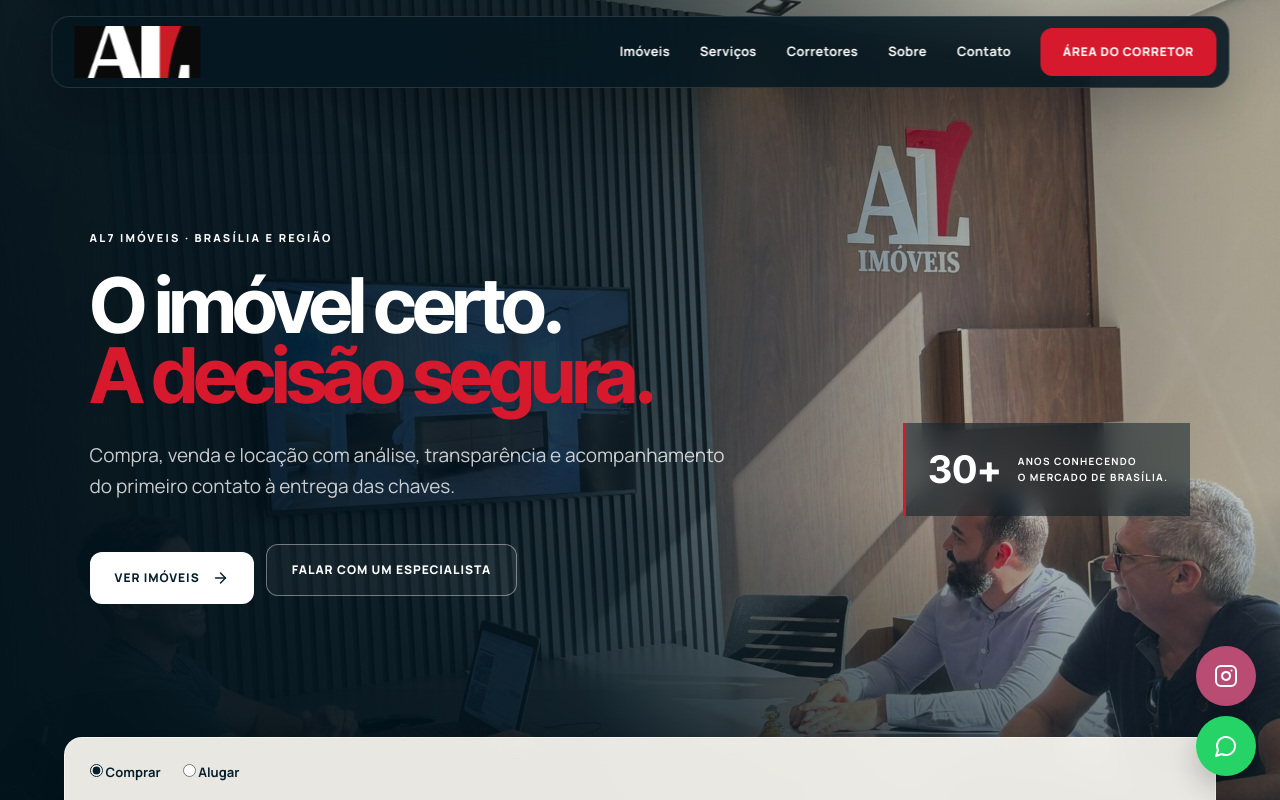
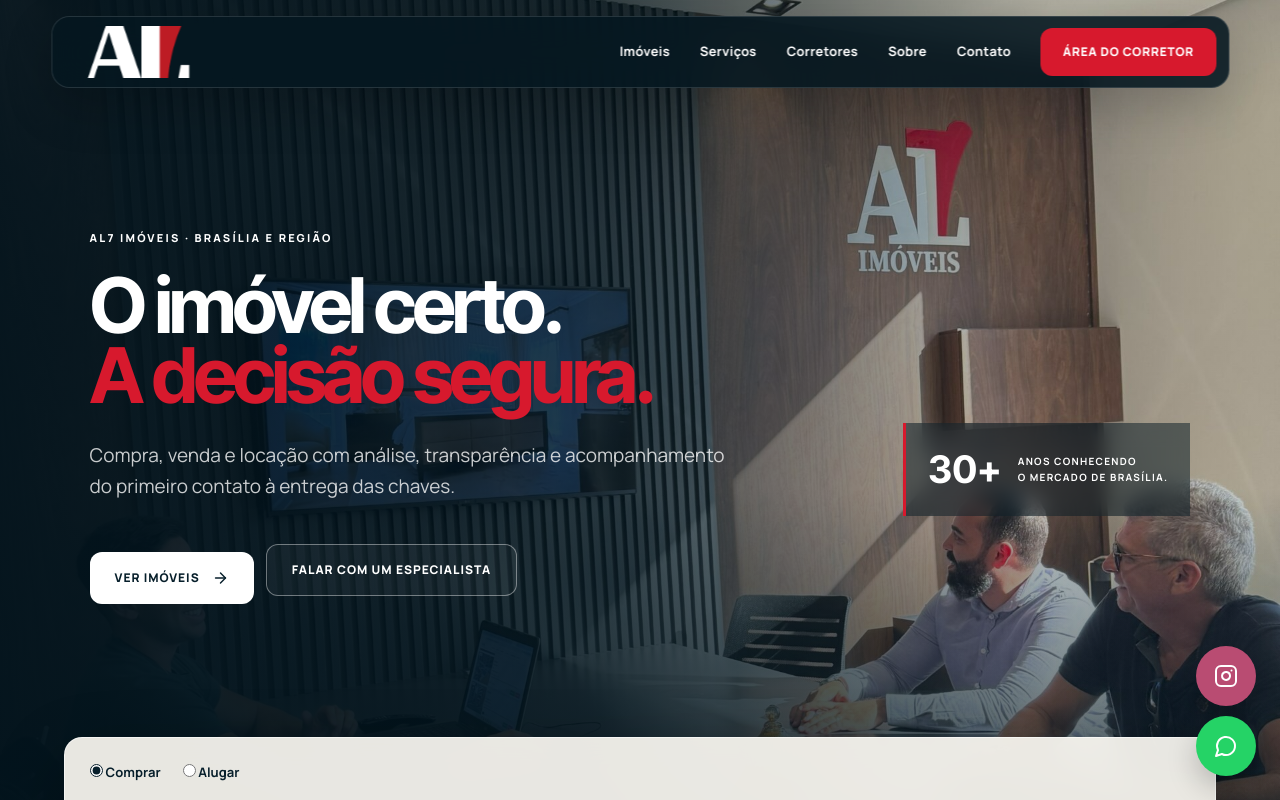
Before and after one commit to ViniciusVidaal/Imobiliaria, a Next.js app: page / in a window 1280 px wide. Shown: the top 800 px of the page. Built offline with nearby package versions, Linux system fonts and the light colour scheme; no server answers; the database is empty.

Commit message:
fix: usar logo AL7 com fundo transparente

```diff
--- a/components/Logo.tsx
+++ b/components/Logo.tsx
@@ -1,5 +1,5 @@
 import Image from "next/image";
 
 export function Logo({ large = false }: { light?: boolean; large?: boolean }) {
-  return <span className={`al7-logo ${large ? "is-large" : ""}`}><Image src="/images/imgi_12_IMG_0169.png" alt="AL7 Imóveis" fill priority sizes={large ? "190px" : "120px"} /></span>;
+  return <span className={`al7-logo ${large ? "is-large" : ""}`}><Image src="/images/logo-al7-branca-transparente.png" alt="AL7 Imóveis" fill priority sizes={large ? "190px" : "120px"} /></span>;
 }
```
Also changed, not shown: public/images/logo-al7-branca-transparente.png (added), public/images/logo-al7-transparente.png (added).
